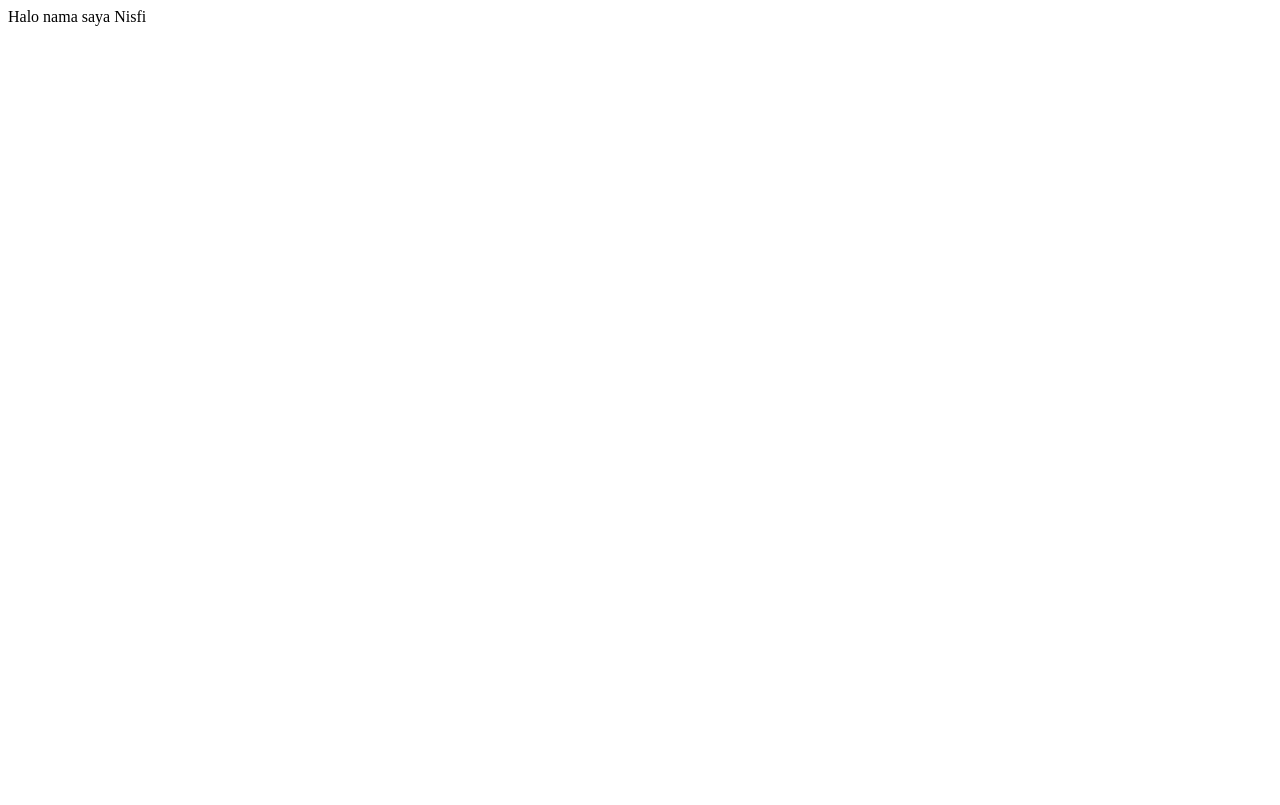
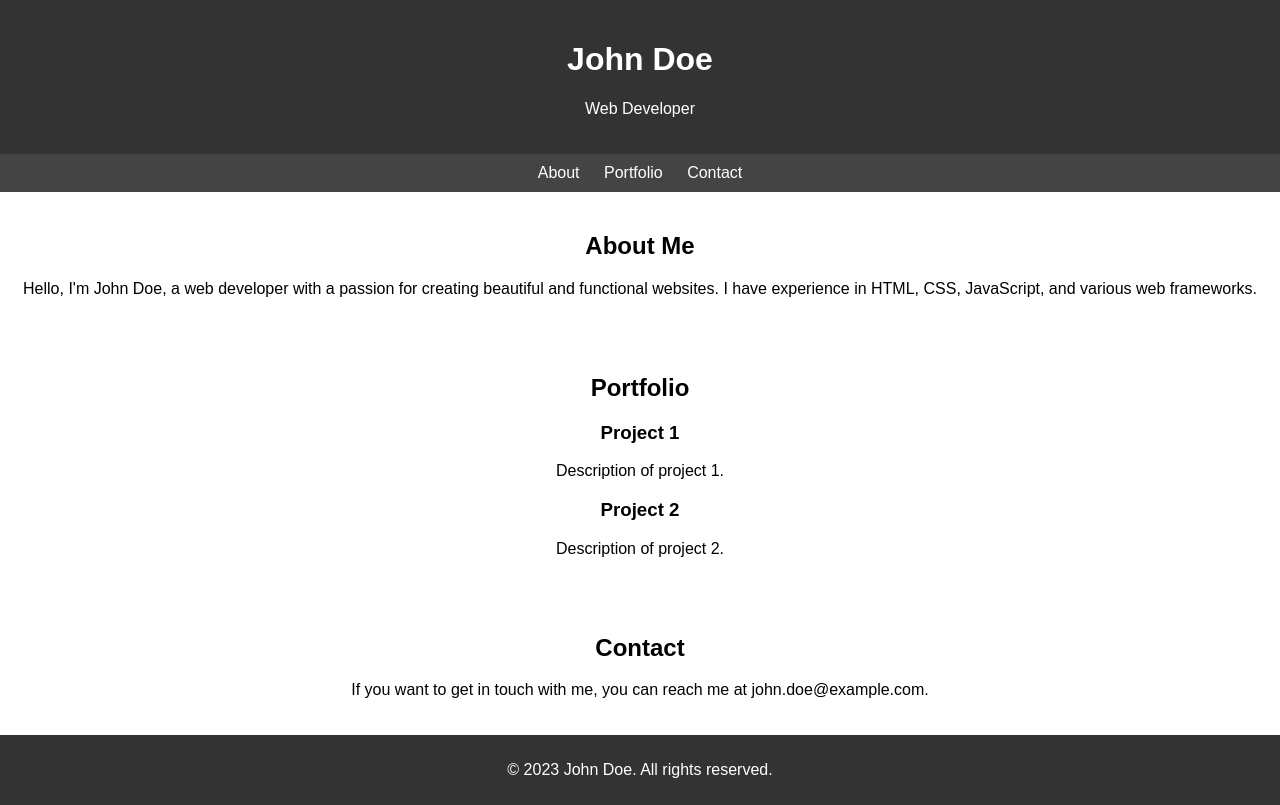
Before and after one commit to nisfidoie/nisfidoie.github.io, a plain HTML site: page Index.html in a window 1280 px wide. Drawn offline with Linux system fonts and the light colour scheme.

Commit message:
Update Index.html

```diff
--- a/Index.html
+++ b/Index.html
@@ -1 +1,86 @@
-Halo nama saya Nisfi
+<!DOCTYPE html>
+<html lang="en">
+<head>
+    <meta charset="UTF-8">
+    <meta name="viewport" content="width=device-width, initial-scale=1.0">
+    <title>Portofolio Website</title>
+    <style>
+        body {
+            font-family: Arial, sans-serif;
+            margin: 0;
+            padding: 0;
+        }
+
+        header {
+            background-color: #333;
+            color: #fff;
+            padding: 20px;
+            text-align: center;
+        }
+
+        nav {
+            background-color: #444;
+            color: #fff;
+            text-align: center;
+            padding: 10px;
+        }
+
+        nav a {
+            color: #fff;
+            text-decoration: none;
+            margin: 10px;
+        }
+
+        section {
+            padding: 20px;
+            text-align: center;
+        }
+
+        footer {
+            background-color: #333;
+            color: #fff;
+            padding: 10px;
+            text-align: center;
+        }
+    </style>
+</head>
+<body>
+    <header>
+        <h1>John Doe</h1>
+        <p>Web Developer</p>
+    </header>
+
+    <nav>
+        <a href="#about">About</a>
+        <a href="#portfolio">Portfolio</a>
+        <a href="#contact">Contact</a>
+    </nav>
+
+    <section id="about">
+        <h2>About Me</h2>
+        <p>Hello, I'm John Doe, a web developer with a passion for creating beautiful and functional websites. I have experience in HTML, CSS, JavaScript, and various web frameworks.</p>
+    </section>
+
+    <section id="portfolio">
+        <h2>Portfolio</h2>
+        <!-- Add your portfolio projects here -->
+        <div>
+            <h3>Project 1</h3>
+            <p>Description of project 1.</p>
+        </div>
+        <div>
+            <h3>Project 2</h3>
+            <p>Description of project 2.</p>
+        </div>
+    </section>
+
+    <section id="contact">
+        <h2>Contact</h2>
+        <p>If you want to get in touch with me, you can reach me at john.doe@example.com.</p>
+    </section>
+
+    <footer>
+        <p>&copy; 2023 John Doe. All rights reserved.</p>
+    </footer>
+</body>
+</html>
```
